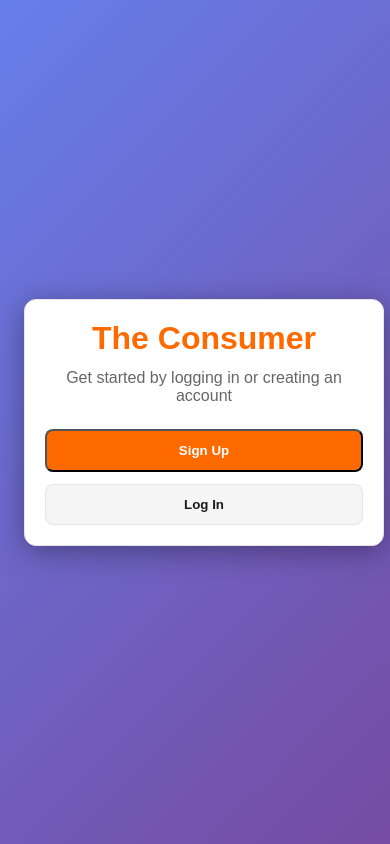
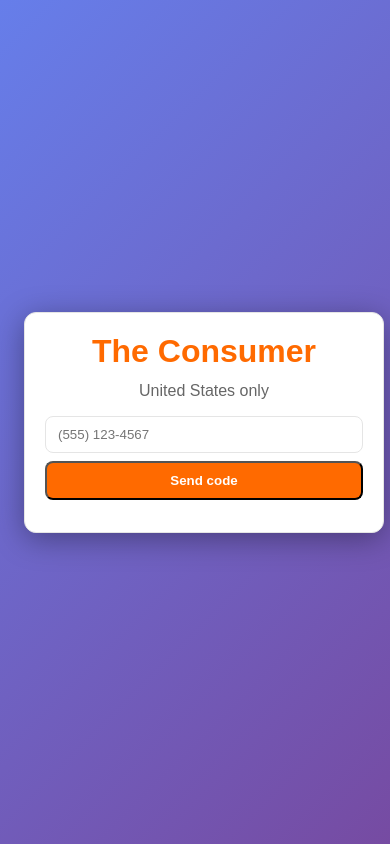
Before and after one commit to tycharles25-bot/the-consumer, a Next.js app: page /login in a window 390 px wide. Built offline with nearby package versions, Linux system fonts and the light colour scheme.

Commit message:
Simplify login to phone number only, remove name/email fields

```diff
--- a/src/app/login/page.tsx
+++ b/src/app/login/page.tsx
@@ -7,27 +7,10 @@ export default function Login() {
   const router = useRouter();
   const [phone, setPhone] = useState('');
   const [code, setCode] = useState('');
-  const [firstName, setFirstName] = useState('');
-  const [lastName, setLastName] = useState('');
-  const [email, setEmail] = useState('');
-  const [stage, setStage] = useState<'login-signup'|'request'|'verify'>('login-signup');
+  const [stage, setStage] = useState<'request'|'verify'>('request');
   const [message, setMessage] = useState('');
 
   async function request() {
-    // Validate all required fields for sign up
-    if (!firstName.trim()) {
-      setMessage('First name is required');
-      return;
-    }
-    if (!lastName.trim()) {
-      setMessage('Last name is required');
-      return;
-    }
-    if (!email.trim()) {
-      setMessage('Email is required');
-      return;
-    }
-
     // Validate phone number format
     const validation = validatePhoneNumber(phone);
 
@@ -72,11 +55,7 @@ export default function Login() {
       const data = await response.json();
 
       if (response.ok && data.ok) {
-        localStorage.setItem('sess_uid', phone); // Use phone as user ID
-        localStorage.setItem('profile_firstName', firstName);
-        localStorage.setItem('profile_lastName', lastName);
-        localStorage.setItem('profile_email', email);
-        localStorage.setItem('profile_phone', phone);
+        localStorage.setItem('sess_uid', phone);
         setMessage('Logged in');
         setTimeout(() => router.push('/watch'), 1000);
       } else {
@@ -94,23 +73,10 @@ export default function Login() {
         <div style={{ width:360, background:'var(--card)', border:'1px solid var(--border)', borderRadius:12, padding:20, boxShadow:'0 6px 30px rgba(0,0,0,0.35)' }}>
           <h1 style={{ textAlign:'center', color:'var(--primary)', marginBottom:12 }}>The Consumer</h1>
 
-          {stage === 'login-signup' && (
-            <>
-              <p style={{ textAlign:'center', color:'var(--muted)', marginBottom:24 }}>Get started by logging in or creating an account</p>
-              <div style={{ display:'grid', gap: 12 }}>
-                <button onClick={() => setStage('request')} style={{ background:'var(--primary)', color:'#fff', padding:'12px 16px', borderRadius:8, fontWeight:700 }}>Sign Up</button>
-                <button onClick={() => setStage('request')} style={{ background:'#f5f5f5', color:'var(--foreground)', padding:'12px 16px', borderRadius:8, border:'1px solid var(--border)', fontWeight:700 }}>Log In</button>
-              </div>
-            </>
-          )}
-
           {stage === 'request' && (
             <>
               <p style={{ textAlign:'center', color:'var(--muted)', marginBottom:16 }}>United States only</p>
               <div style={{ display:'grid', gap: 8 }}>
-                <input placeholder="First Name *" value={firstName} onChange={e=>setFirstName(e.target.value)} style={{ padding:'10px 12px', borderRadius:8, border:'1px solid var(--border)', background:'#ffffff', color:'var(--foreground)' }} />
-                <input placeholder="Last Name *" value={lastName} onChange={e=>setLastName(e.target.value)} style={{ padding:'10px 12px', borderRadius:8, border:'1px solid var(--border)', background:'#ffffff', color:'var(--foreground)' }} />
-                <input placeholder="Email *" type="email" value={email} onChange={e=>setEmail(e.target.value)} style={{ padding:'10px 12px', borderRadius:8, border:'1px solid var(--border)', background:'#ffffff', color:'var(--foreground)' }} />
                 <input placeholder="(555) 123-4567" value={phone} onChange={e=>setPhone(e.target.value)} style={{ padding:'10px 12px', borderRadius:8, border:'1px solid var(--border)', background:'#ffffff', color:'var(--foreground)' }} />
                 <button onClick={request} style={{ background:'var(--primary)', color:'#fff', padding:'10px 12px', borderRadius:8, fontWeight:700 }}>Send code</button>
               </div>
```
